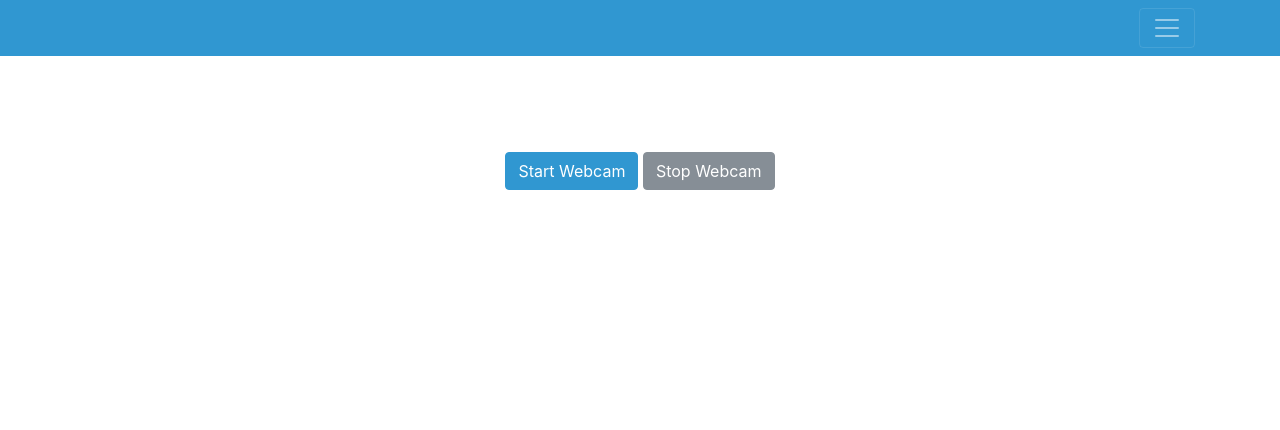
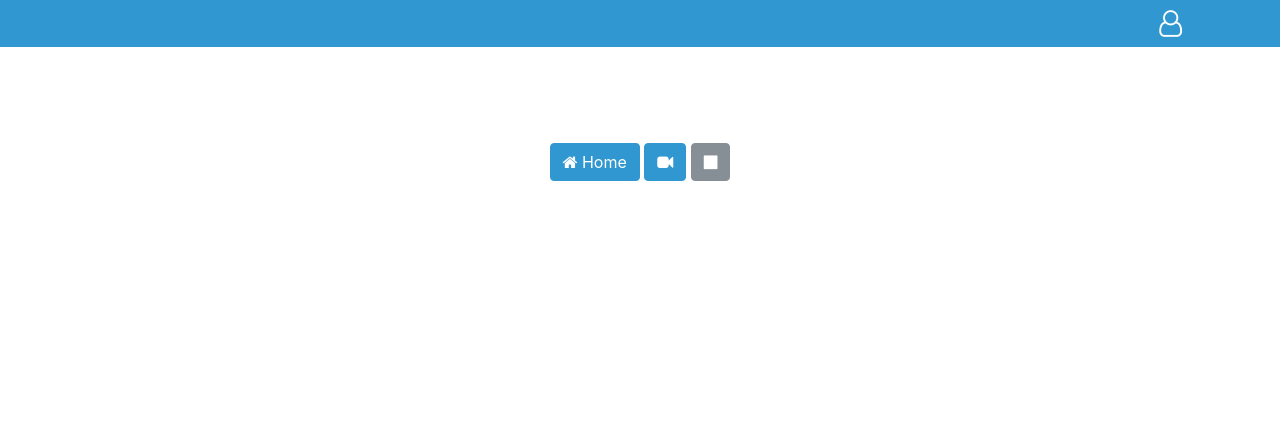
Before and after one commit to bguisard/davis_app, a Flask app: template templates/webcam_admin.html in a window 1280 px wide. Shown: the top 430 px of the page. Run offline with Flask 2, Linux system fonts and the light colour scheme; the template is opened without the code that fills it, so the values that code supplies are empty; some libraries are stand-ins or nearby versions.

Commit message:
[FEAT] Changes css and html templates for new UI

```diff
--- a/static/css/davis_main.css
+++ b/static/css/davis_main.css
@@ -5,6 +5,16 @@ body {
 .navbar {
   margin-bottom: 0;
   background-color: #3097D1;
+}
+
+.navbar-dark .navbar-toggler {
+  color: rgba(255,255,255,1) !important;
+  border-color: #3097D1 !important;
+}
+
+.navbar-dark .navbar-toggler:focus {
+  border-color: #3097D1 !important;
+  outline: 0px auto;
 }
 
 .bg-dark {
--- a/templates/webcam_admin.html
+++ b/templates/webcam_admin.html
@@ -22,6 +22,9 @@
     <link href="../../static/css/davis_main.css" rel="stylesheet">
     <link href="../../static/css/webcam_admin.css" rel="stylesheet">
 
+    <!-- Custom fonts for this template -->
+    <link rel="stylesheet" href="../../static/font-awesome/css/font-awesome.min.css">
+
   </head>
 
   <body onload="init();">
@@ -38,8 +41,14 @@
           <div class="col-sm-2 py-4">
             <h4 class="text-white">Contact</h4>
             <ul class="list-unstyled">
-              <li><a href="https://www.linkedin.com/in/bruno-guisard/" target="_blank" class="text-white">LinkedIn</a></li>
-              <li><a href="https://github.com/bguisard" target="_blank" class="text-white">GitHub</a></li>
+              <li><a href="https://www.linkedin.com/in/bruno-guisard/" target="_blank" class="text-white">
+                <i class="fa fa-linkedin fa-fw" aria-hidden="true"></i>
+                LinkedIn
+              </a></li>
+              <li><a href="https://github.com/bguisard/davis" target="_blank" class="text-white">
+                <i class="fa fa-github fa-fw" aria-hidden="true"></i>
+                GitHub
+              </a></li>
             </ul>
           </div>
         </div>
@@ -49,7 +58,7 @@
       <div class="container d-flex justify-content-between">
         <a href="#" class="navbar-brand"> </a>
         <button class="navbar-toggler" type="button" data-toggle="collapse" data-target="#navbarHeader" aria-controls="navbarHeader" aria-expanded="false" aria-label="Toggle navigation">
-          <span class="navbar-toggler-icon"></span>
+          <i class="fa fa-user-o fa-lg" aria-hidden="true"></i>
         </button>
       </div>
     </div>
@@ -57,8 +66,16 @@
     <section class="jumbotron text-center">
       <div class="container">
         <p>
-          <a href="#" class="btn btn-primary" onclick="startWebcam();">Start Webcam</a>
-          <a href="#" class="btn btn-secondary" onclick="stopWebcam();">Stop Webcam</a>
+          <a href="/" class="btn btn-primary">
+            <i class="fa fa-home" aria-hidden="true"></i>
+            Home
+          </a>
+          <a href="#" class="btn btn-primary" onclick="startWebcam();">
+            <i class="fa fa-video-camera" aria-hidden="true"></i>
+          </a>
+          <a href="#" class="btn btn-secondary" onclick="stopWebcam();">
+            <i class="fa fa-stop" aria-hidden="true"></i>
+          </a>
         </p>
       </div>
     </section>
```
Also changed, not shown: templates/index.html (+17 -4 lines), templates/live_demo.html (+17 -4 lines).
